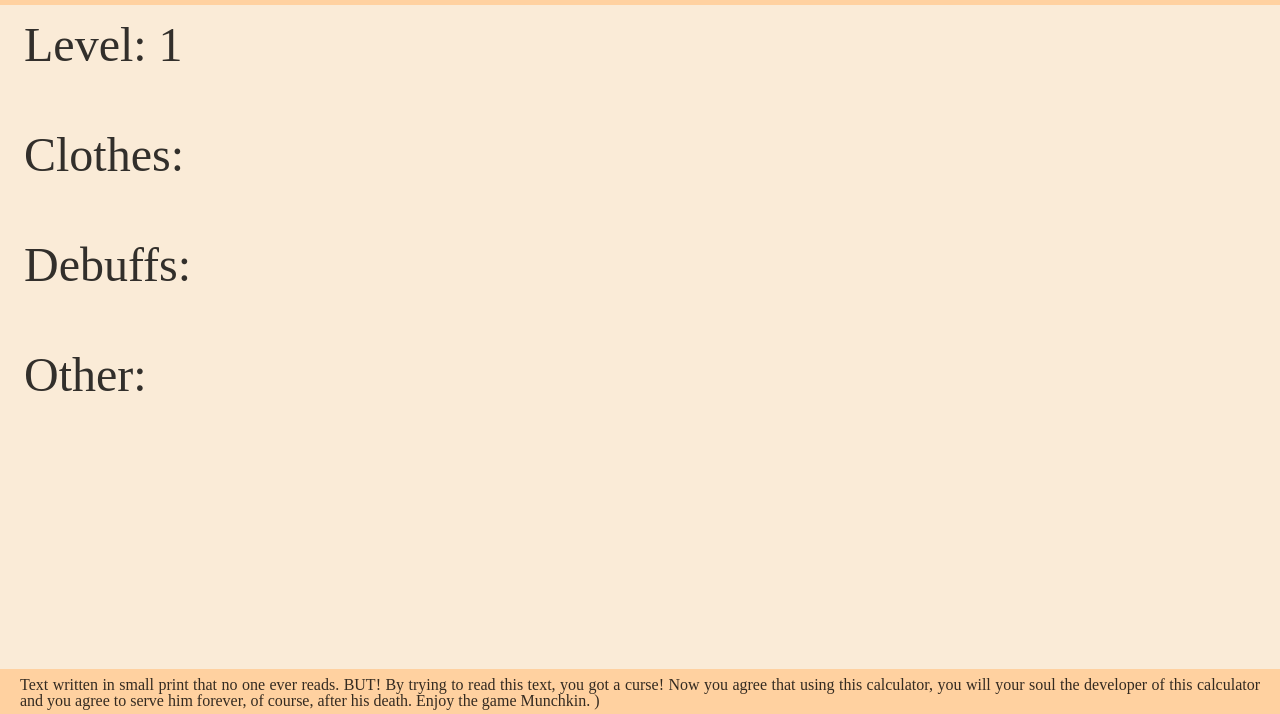
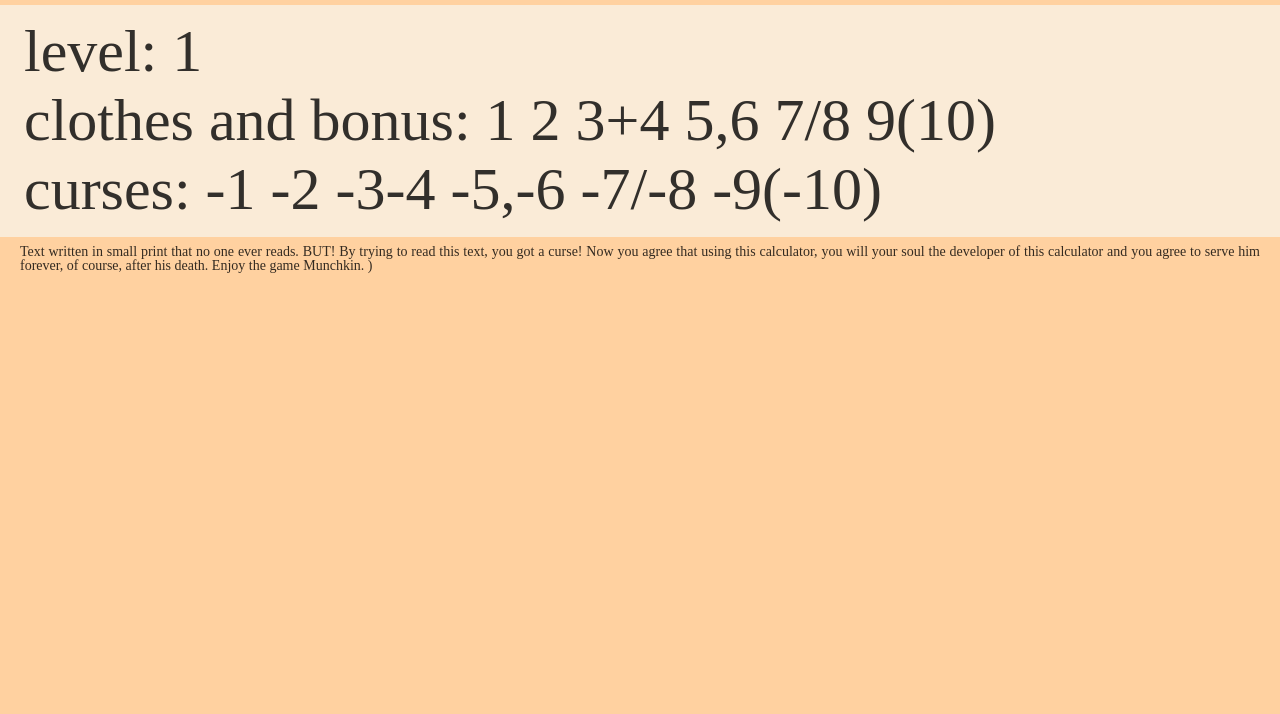
Before and after one commit to Domovikx/munchkin-lv, a plain HTML site: page index.html in a window 1280 px wide. Shown: the part 95-809 px from the top of the page. Drawn offline with nearby package versions, Linux system fonts and the light colour scheme.

Commit message:
chore: add an automatic height textarea

```diff
--- a/assets/css/style.css
+++ b/assets/css/style.css
@@ -4,14 +4,20 @@
 
 textarea {
     width: 100%;
-    height: 640px;
-    padding: 12px 24px;
+    height: 220px;
+    padding: 12px 24px 0px;
     border: 0px;
-    font-size: 48px;
+    font-size: 60px;
     /* overflow: hidden; */
     /* padding: 10px; */
     color: rgba(0, 0, 0, 0.8);
     background-color: antiquewhite;
+
+    resize: none;
+    overflow: hidden;
+    /* min-height: 50px; */
+    /* max-height: 100px; */
+
 }
 
 body {
@@ -39,7 +45,7 @@ h1 {
 }
 
 p {
-    font-size: 16px;
+    font-size: 14px;
     color: rgba(0, 0, 0, 0.8);
     padding: 5px 20px;
     text-align: justify;
--- a/assets/js/mine.js
+++ b/assets/js/mine.js
@@ -4,6 +4,7 @@ $(document).ready(function () {
 
     textarea = $('#textarea').val();
     calculator();
+    // auto_grow('#textarea');
 
     $('#textarea').bind(
         'input', function () {
@@ -34,4 +35,11 @@ function calculator() {
     }
 
     $('#result').html(sum);
+
 }
+
+// auto_grow(element);
+function auto_grow(element) {
+    element.style.height = "0px";
+    element.style.height = (element.scrollHeight)+"px";
+}
--- a/index.html
+++ b/index.html
@@ -19,15 +19,10 @@
             <!-- <div id="result">div</div> -->
             <!-- <span class="text-result font-size-48" id="result">0</span> -->
             <!-- нужно ли использовать name? или можно обойтись только - id? -->
-            <textarea id="textarea">
-Level: 1
-
-Clothes:
-
-Debuffs:
-
-Other:
-</textarea>
+            <textarea id="textarea" onkeyup="auto_grow(this)">
+level: 1
+clothes and bonus: 1 2 3+4 5,6 7/8 9(10)
+curses: -1 -2 -3-4 -5,-6 -7/-8 -9(-10)</textarea>
         </div>
         <p>Text written in small print that no one ever reads. BUT! By trying to read this text, you got a curse! Now
             you agree that using this calculator, you will your soul the developer of this calculator and you agree to
```
